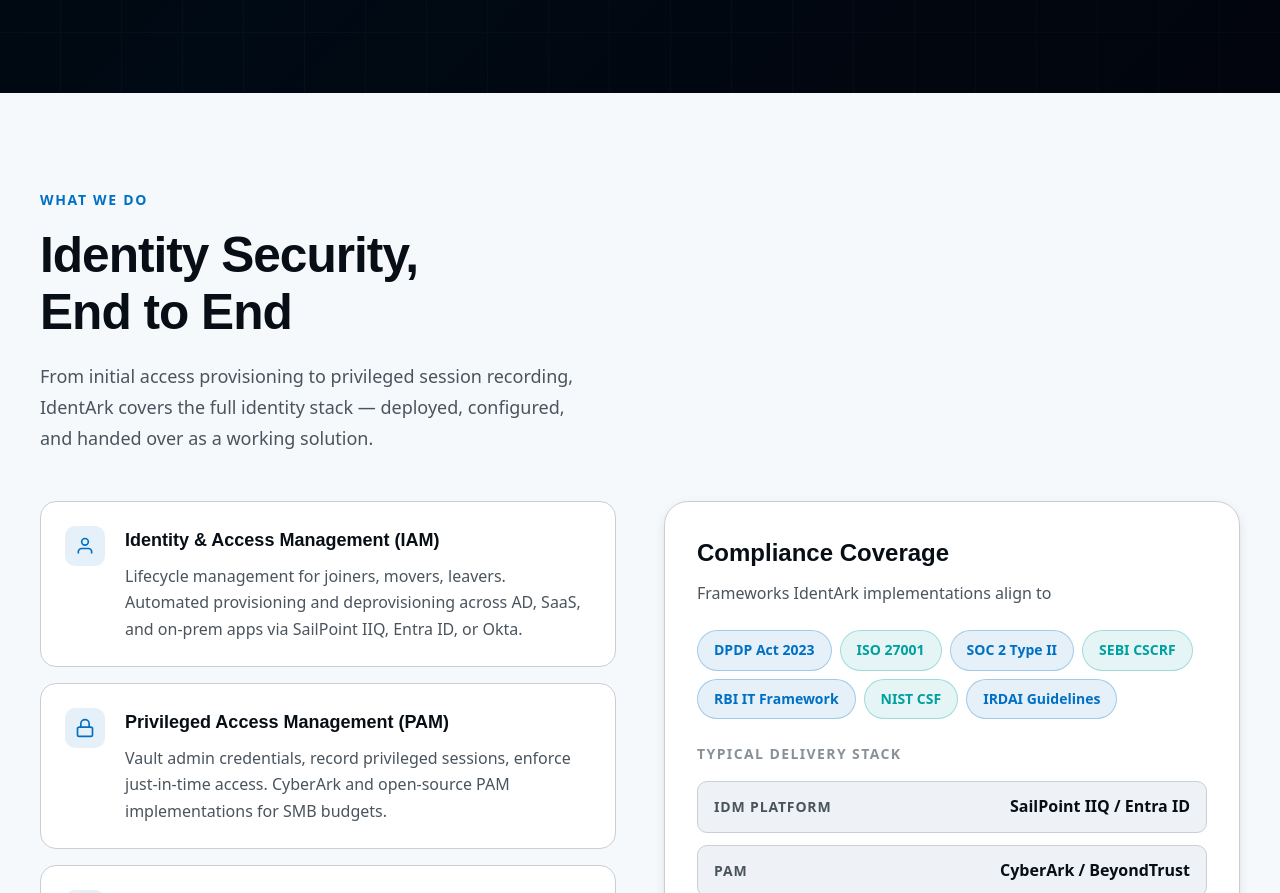
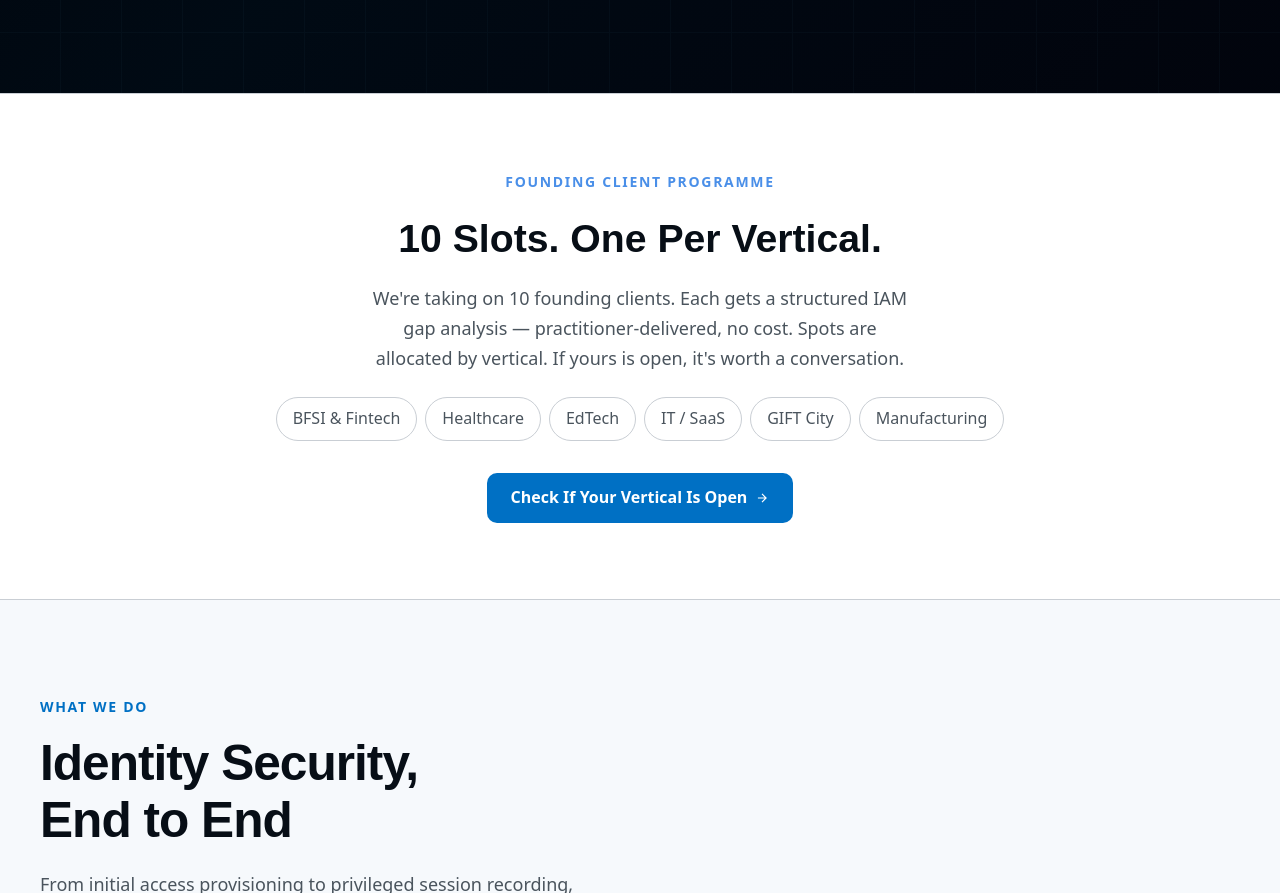
Before and after one commit to ident-ark/identark, a plain HTML site: page index.html in a window 1280 px wide. Shown: the part 847-1740 px from the top of the page. Drawn offline with nearby package versions, Linux system fonts and the light colour scheme; a web font is replaced by a local one.

Commit message:
Add Founding Client Programme section between hero and services

```diff
--- a/index.html
+++ b/index.html
@@ -5,7 +5,6 @@
 (function(){
   var saved;
   try { saved = localStorage.getItem('identark-theme'); } catch(e){}
-  // Only go dark if user explicitly chose dark before. Otherwise always light.
   document.documentElement.setAttribute('data-theme', saved === 'dark' ? 'dark' : 'light');
 })();
 </script>
@@ -174,6 +173,29 @@
           </div>
         </div>
       </div>
+    </div>
+  </div>
+</section>
+
+<!-- FOUNDING CLIENT PROGRAMME -->
+<section id="founding" class="founding-band" aria-labelledby="founding-heading">
+  <div class="container">
+    <div class="founding-band__inner">
+      <p class="founding-band__eyebrow">Founding Client Programme</p>
+      <h2 class="founding-band__title" id="founding-heading">10 Slots. One Per Vertical.</h2>
+      <p class="founding-band__desc">We're taking on 10 founding clients. Each gets a structured IAM gap analysis — practitioner-delivered, no cost. Spots are allocated by vertical. If yours is open, it's worth a conversation.</p>
+      <div class="founding-band__verticals">
+        <span class="founding-pill">BFSI &amp; Fintech</span>
+        <span class="founding-pill">Healthcare</span>
+        <span class="founding-pill">EdTech</span>
+        <span class="founding-pill">IT / SaaS</span>
+        <span class="founding-pill">GIFT City</span>
+        <span class="founding-pill">Manufacturing</span>
+      </div>
+      <a href="#contact" class="btn btn-primary founding-band__cta">
+        Check If Your Vertical Is Open
+        <svg width="14" height="14" viewBox="0 0 24 24" fill="none" stroke="currentColor" stroke-width="2"><path d="M5 12h14M12 5l7 7-7 7"/></svg>
+      </a>
     </div>
   </div>
 </section>
@@ -741,7 +763,7 @@ async function handleFormSubmit(e) {
       status.style.display = 'block';
       status.style.background = 'oklch(from var(--color-accent) l c h / 0.1)';
       status.style.color = 'var(--color-accent)';
-      status.textContent = '✓ Message sent. We\'ll be in touch within 24 hours.';
+      status.textContent = '\u2713 Message sent. We\'ll be in touch within 24 hours.';
       form.reset();
     } else {
       throw new Error(json.message);
@@ -760,11 +782,69 @@ async function handleFormSubmit(e) {
     status.style.display = 'block';
     status.style.background = 'oklch(from var(--color-accent) l c h / 0.1)';
     status.style.color = 'var(--color-accent)';
-    status.textContent = '✓ Opening email client... Please send the pre-filled message to security@identark.co.in';
+    status.textContent = '\u2713 Opening email client... Please send the pre-filled message to security@identark.co.in';
   }
   btn.disabled = false;
   btn.innerHTML = '<svg width="16" height="16" viewBox="0 0 24 24" fill="none" stroke="currentColor" stroke-width="2"><path d="M22 16.92v3a2 2 0 01-2.18 2 19.79 19.79 0 01-8.63-3.07A19.5 19.5 0 013.07 9.8a19.79 19.79 0 01-3.07-8.68A2 2 0 012 2h3a2 2 0 012 1.72c.127.96.361 1.903.7 2.81a2 2 0 01-.45 2.11L6.91 9.91a16 16 0 006.59 6.59l1.27-1.27a2 2 0 012.11-.45c.907.339 1.85.573 2.81.7A2 2 0 0122 16.92z"/></svg> Send & Book Assessment';
 }
 </script>
+
+<style>
+/* FOUNDING CLIENT PROGRAMME BAND */
+.founding-band {
+  background: var(--color-surface);
+  border-top: 1px solid var(--color-border);
+  border-bottom: 1px solid var(--color-border);
+  padding: clamp(var(--space-12), 6vw, var(--space-20)) 0;
+}
+.founding-band__inner {
+  display: flex;
+  flex-direction: column;
+  align-items: center;
+  text-align: center;
+  gap: var(--space-6);
+}
+.founding-band__eyebrow {
+  font-size: var(--text-xs);
+  font-weight: 700;
+  text-transform: uppercase;
+  letter-spacing: 0.12em;
+  color: #4a8fe8;
+}
+.founding-band__title {
+  font-family: 'Cabinet Grotesk', sans-serif;
+  font-weight: 800;
+  font-size: var(--text-2xl);
+  color: var(--color-text);
+  line-height: 1.1;
+  margin: 0;
+}
+.founding-band__desc {
+  font-size: var(--text-base);
+  color: var(--color-text-muted);
+  max-width: 52ch;
+  line-height: 1.65;
+  margin: 0;
+}
+.founding-band__verticals {
+  display: flex;
+  flex-wrap: wrap;
+  justify-content: center;
+  gap: var(--space-2);
+}
+.founding-pill {
+  display: inline-block;
+  padding: var(--space-2) var(--space-4);
+  border: 1px solid var(--color-border);
+  border-radius: var(--radius-full);
+  font-size: var(--text-sm);
+  color: var(--color-text-muted);
+  background: transparent;
+  font-weight: 500;
+}
+.founding-band__cta {
+  margin-top: var(--space-2);
+}
+</style>
 </body>
 </html>
```
